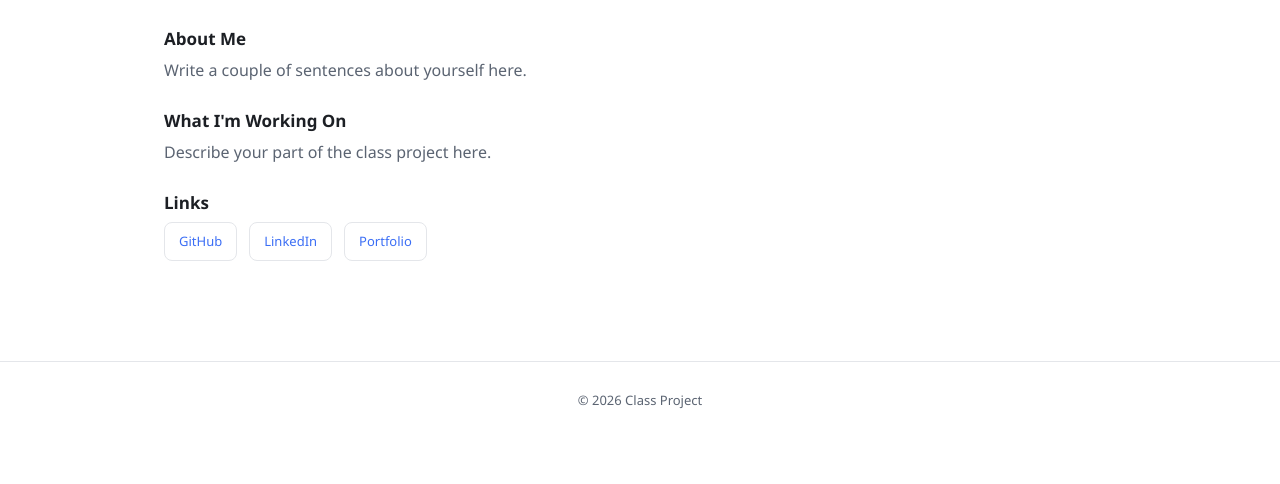
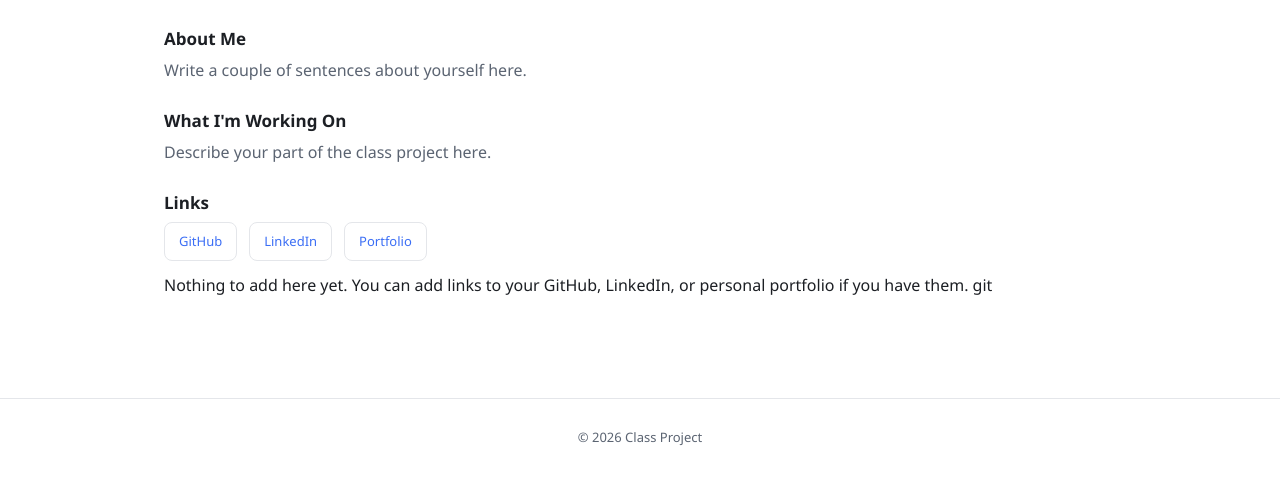
Before and after one commit to Gaurav151104/Devops2, a plain HTML site: page students/118.html in a window 1280 px wide. Shown: the part 272-756 px from the top of the page. Drawn offline with Linux system fonts and the light colour scheme.

Commit message:
3rd experiment

```diff
--- a/students/118.html
+++ b/students/118.html
@@ -50,6 +50,10 @@
           <a href="#">GitHub</a>
           <a href="#">LinkedIn</a>
           <a href="#">Portfolio</a>
+
+
+          Nothing to add here yet. You can add links to your GitHub, LinkedIn, or personal portfolio if you have them.
+            git
         </div>
       </div>
     </div>
```
